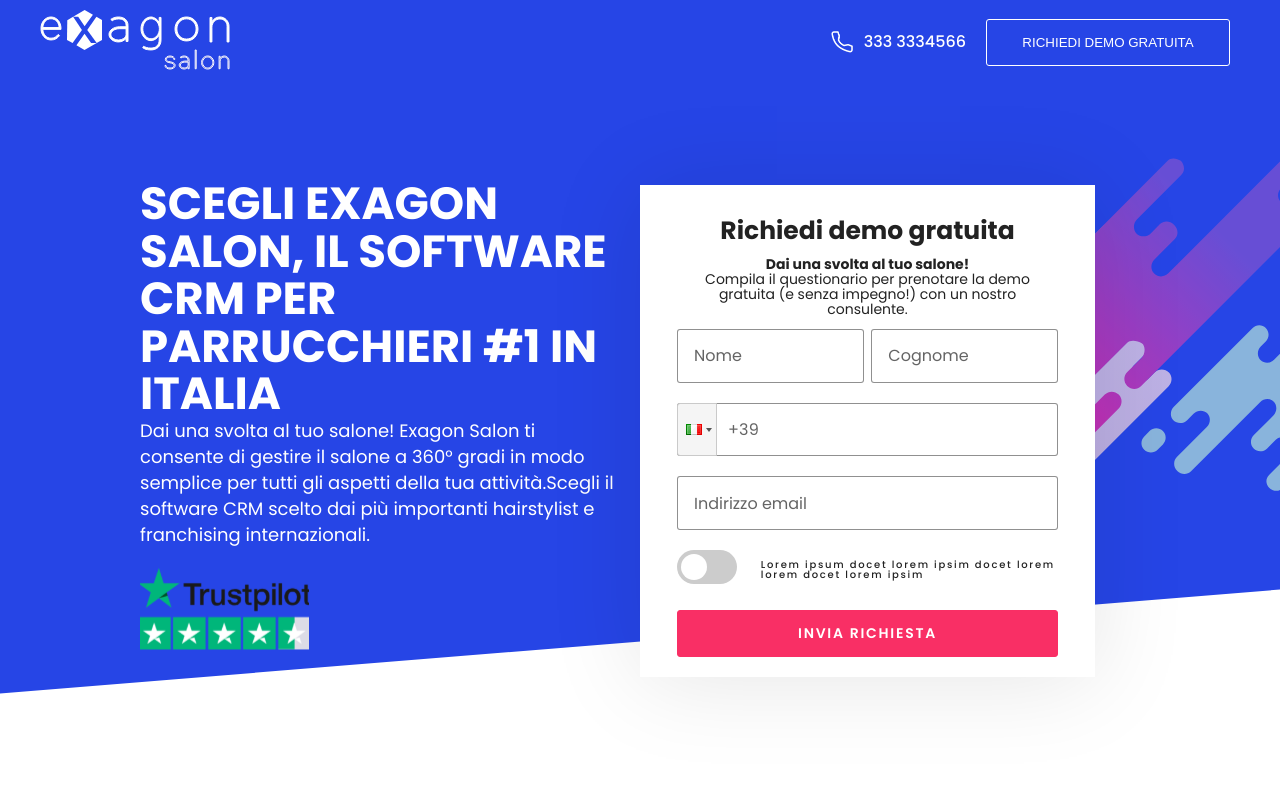
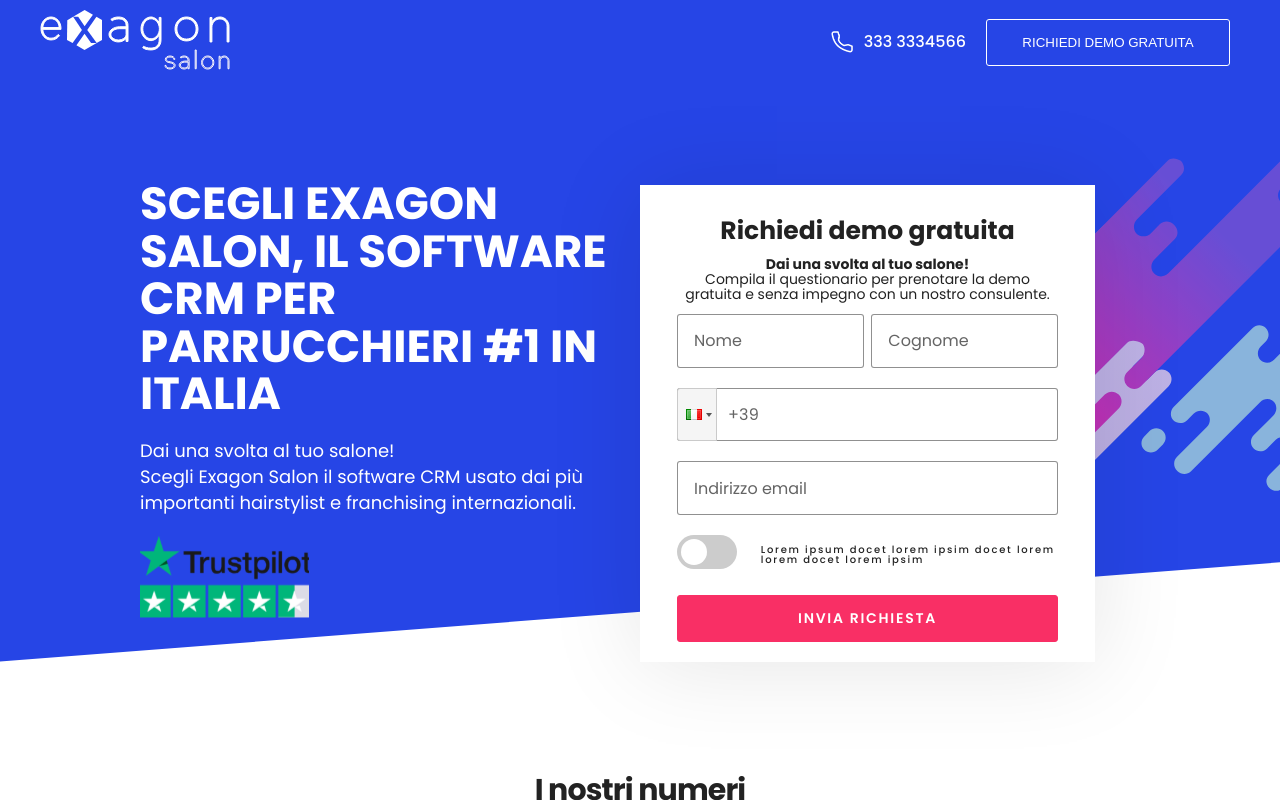
Before and after one commit to syedmahmad/next-14, a Next.js app: page / in a window 1280 px wide. Built offline with nearby package versions, Linux system fonts and the light colour scheme.

Commit message:
updated content

```diff
--- a/app/components/CompleteSolution/page.tsx
+++ b/app/components/CompleteSolution/page.tsx
@@ -17,13 +17,13 @@
     icon: <Icon1 />,
     heading: 'Prenotazione gratuita',
     description:
-      'Le tue clienti potranno prenotare gratuitamente da ogni dispositivo ed in qualsiasi momento con un semplicl click',
+      'Le tue clienti possono prenotare gratuitamente da ogni dispositivo ed in qualsiasi momento con un semplicl click.',
   },
   {
     icon: <Icon2 />,
     heading: 'Notifiche automatizzate',
     description:
-      'Le tue clienti riceveranno le notifiche dell’appuntamento via Whatsapp o SMS sia al momento della prenotazione sia il giorno prima! In questo modo non avrai più disdette all’ultimo momento!',
+      'Le tue clienti ricevono le notifiche dell’appuntamento via Whatsapp o SMS sia al momento della prenotazione sia il giorno prima! In questo modo non avrai più disdette all’ultimo momento!',
   },
   {
     icon: <Icon3 />,
@@ -47,7 +47,7 @@
     icon: <Icon6 />,
     heading: 'Gestione magazzino e spese',
     description:
-      'Grazie alla nostra intelligenza artificiale, non devi più impiegare ore e ore per ordinare i prodotti. Inoltre puoi tenere sempre al minimo le scorte evitando gli sprechi inutili.',
+      'Grazie alla nostra intelligenza artificiale, non serve impiegare ore e ore per ordinare i prodotti. Inoltre puoi tenere sempre al minimo le scorte evitando gli sprechi inutili.',
   },
   {
     icon: <Icon7 />,
@@ -59,12 +59,13 @@
     icon: <Icon8 />,
     heading: 'Obiettivi e kpi',
     description:
-      'Non occorrono troppi numeri per capire come sta andando il salone e su quali aree intervenire! Avrai una dashboard dove analizzare i numeri chiave del tuo salone',
+      'Non occorrono troppi numeri per capire come sta andando il salone e su quali aree intervenire! Usa la nostra dashboard e analizza i numeri chiave del tuo salone',
   },
   {
     icon: <Icon9 />,
     heading: 'Controllo spese',
-    description: 'Sappiamo quanto è importante gestire i numeri in salone.',
+    description:
+      'Sappiamo quanto è importante fare quadrare i conti del tuo salone. Per questo abbiamo creato un sistema semplice per monitorare le spese costantemente.',
   },
 ];
 
--- a/app/components/Form/page.tsx
+++ b/app/components/Form/page.tsx
@@ -64,8 +64,8 @@
         Dai una svolta al tuo salone!
         <br />
         <p className={styles.description}>
-          Compila il questionario per prenotare la demo gratuita (e senza
-          impegno!) con un nostro consulente.
+          Compila il questionario per prenotare la demo gratuita e senza impegno
+          con un nostro consulente.
         </p>
       </h4>
       <div className={styles.flex}>
--- a/app/components/GrowSalon/page.tsx
+++ b/app/components/GrowSalon/page.tsx
@@ -21,10 +21,10 @@
           </h1>
           <p className={styles.paragraph}>
             Sappiamo quanto sia complicato per te oggi occuparti di tutti i vari
-            aspetti del salone! Per questo ci siamo noi ad aiutarti! .
+            aspetti del salone! Per questo ci siamo noi ad aiutarti!
           </p>
           <p className={styles.paragraph}>
-            Insieme a te, imposteremo un sistema di azioni marketing
+            Insieme a te, costruiamo un sistema di azioni marketing
             automatizzate per attrarre clienti nuove, aumentare la frequenza
             delle clienti attuali e recuperare le clienti fuori-frequenza.
           </p>
--- a/app/components/HeroSection/page.tsx
+++ b/app/components/HeroSection/page.tsx
@@ -12,11 +12,11 @@
             <h1 className={styles.heading}>
               SCEGLI EXAGON SALON, IL SOFTWARE CRM PER PARRUCCHIERI #1 IN ITALIA
             </h1>
+            <br />
             <h4 className={styles.description}>
-              Dai una svolta al tuo salone! Exagon Salon ti consente di gestire
-              il salone a 360° gradi in modo semplice per tutti gli aspetti
-              della tua attività.Scegli il software CRM scelto dai più
-              importanti hairstylist e franchising internazionali.
+              Dai una svolta al tuo salone! <br /> Scegli Exagon Salon il
+              software CRM usato dai più importanti hairstylist e franchising
+              internazionali.
             </h4>
             <br />
             <TrustPilot />
--- a/app/components/OurCustomer/page.tsx
+++ b/app/components/OurCustomer/page.tsx
@@ -21,13 +21,14 @@
   {
     heading: '1,5 Milioni',
     subHeading: 'prenotazioni',
-    description: 'Create e gestite nella nostra agenda ogni mese',
+    description:
+      'Create e gestite ogni mese in salone oppure online grazie alla nostra agenda digitale',
   },
   {
     heading: '+15.000',
-    subHeading: 'ore',
+    subHeading: 'ore di assistenza',
     description:
-      'Formazione e assistenzaerogate verso i nostri clienti ogni anno',
+      'Formazione e assistenza erogate dal nostro customer care a favore dei saloni',
   },
 ];
 
--- a/app/components/VirtualReceptionist/page.tsx
+++ b/app/components/VirtualReceptionist/page.tsx
@@ -20,10 +20,10 @@
             organizzato.
           </p>
           <p className={styles.paragraph}>
-            Le clienti potranno prenotarsi in modo autonomo sul tuo sito o
+            Le clienti possono prenotarsi in modo autonomo sul tuo sito o
             attraverso i social media (google, instagram e facebook). Inoltre le
-            clienti riceveranno notifiche automatizzate con Whatsapp o SMS per
-            ridurre al minimo le cancellazioni ed i ritardi delle clienti
+            clienti ricevono notifiche automatizzate con Whatsapp o SMS per
+            ridurre al minimo le cancellazioni ed i ritardi delle clienti.
           </p>
           <br />
           <button className={styles.button} onClick={handleClick}>
```
